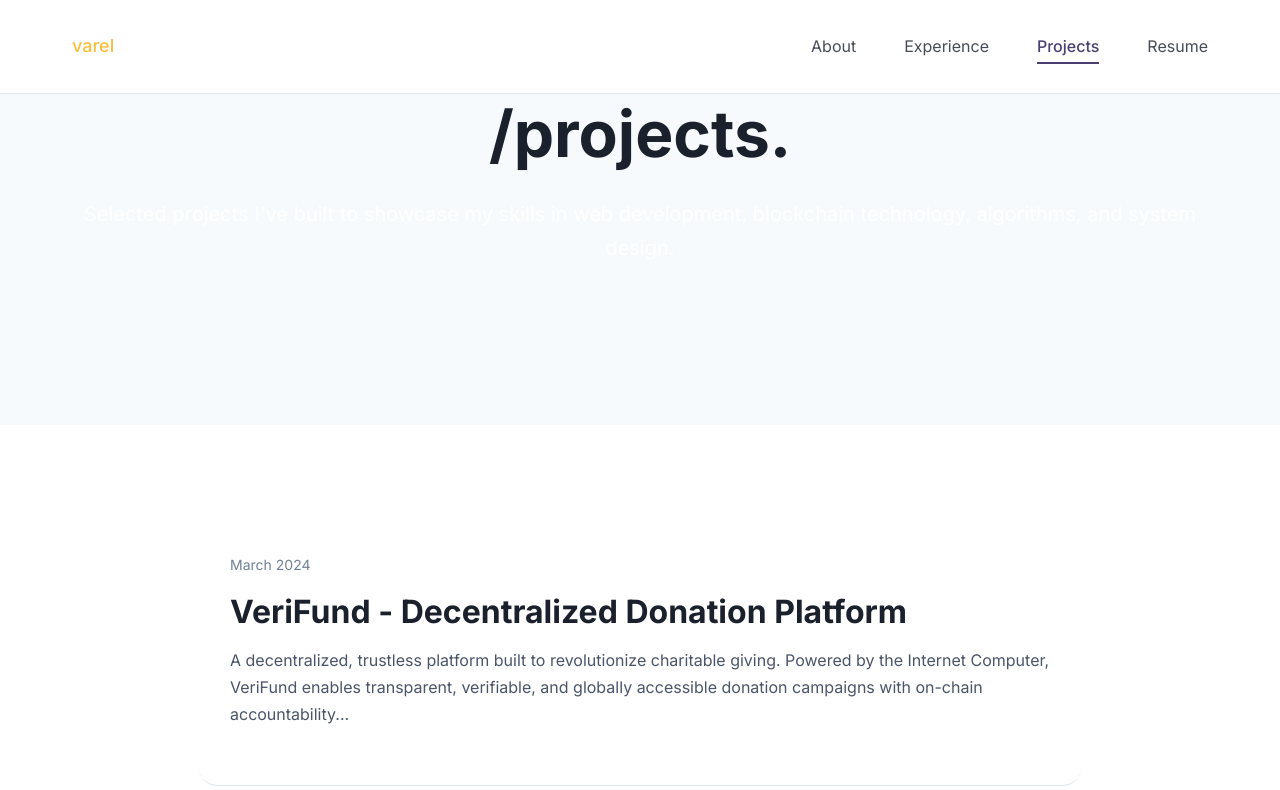
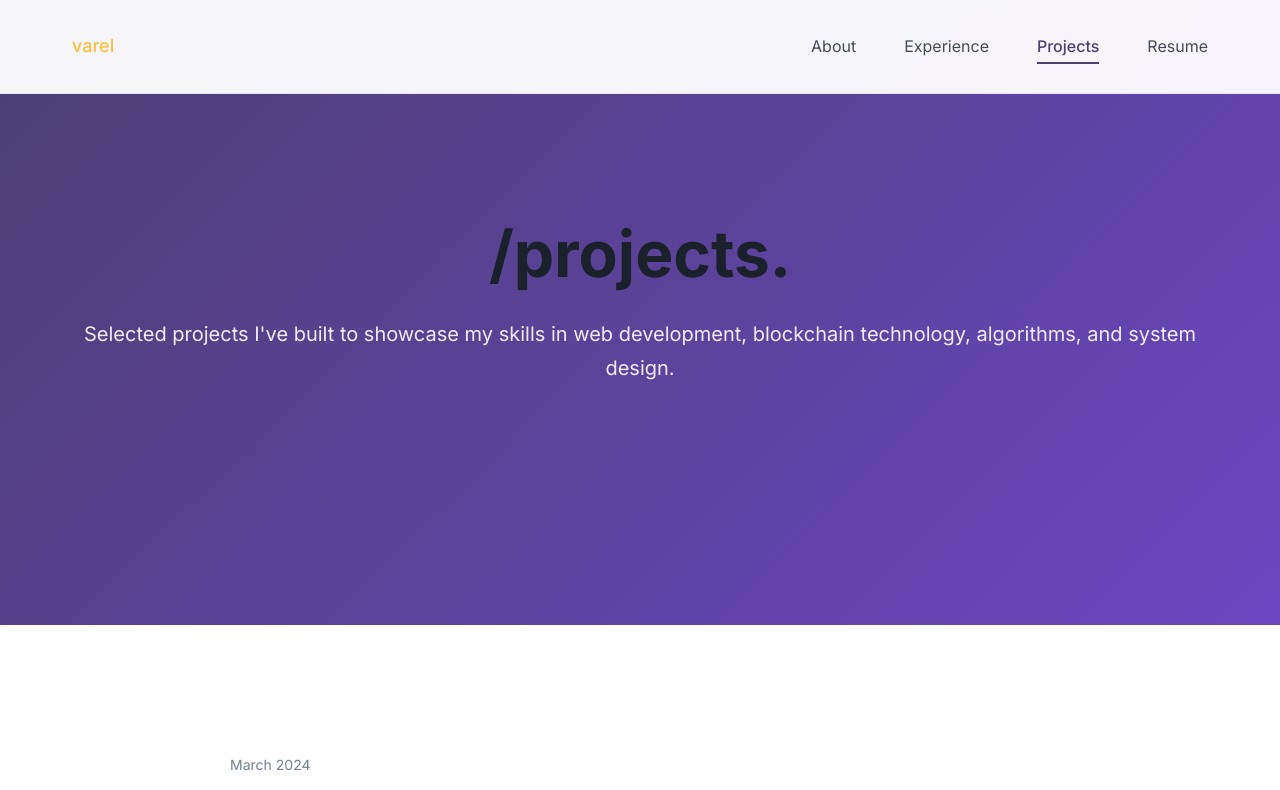
Before and after one commit to varel183/portfolio-wbd-13523008, a plain HTML site: page projects.html in a window 1280 px wide. Shown: the top 790 px of the page. Drawn offline with Linux system fonts and the light colour scheme.

Commit message:
style: fix style

```diff
--- a/style.css
+++ b/style.css
@@ -649,7 +649,7 @@ header {
   font-weight: 600;
 }
 
-Projects Page */ .page-hero {
+.page-hero {
   background: var(--gradient-primary);
   color: white;
   padding: 120px 0 80px;
```
